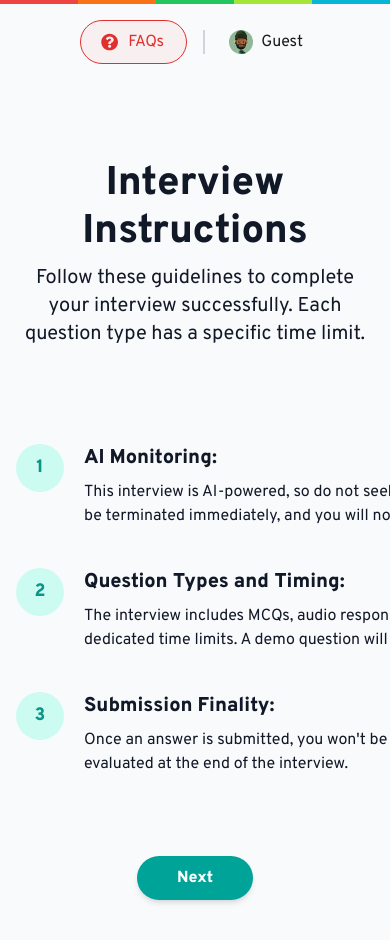
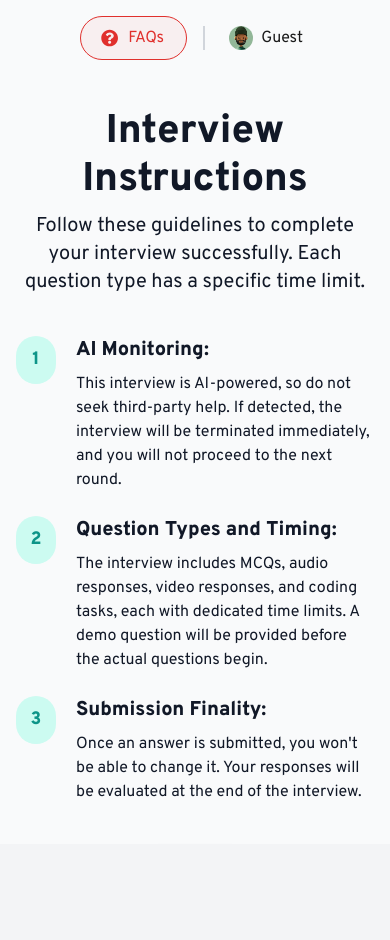
Before and after one commit to Asha-deepthi/GA_Frontend, a React (Vite) app: page /instructionscreen/1 in a window 390 px wide. After the commit the page ends 844 px from the top, so only its background shows below. Built offline with nearby package versions, Linux system fonts and the light colour scheme.

Commit message:
scrolling removed

```diff
--- a/src/Test_execution/ConnectionStrength.jsx
+++ b/src/Test_execution/ConnectionStrength.jsx
@@ -192,7 +192,7 @@ export default function ConnectionStrengthScreen() {
           </button>
           <div className="h-6 w-px bg-gray-300" />
           <div className="flex items-center gap-2">
-            <img src="images/profilepic.png" alt="Avatar" className="w-6 h-6 rounded-full" />
+            <img src="/images/profilepic.png" alt="Avatar" className="w-6 h-6 rounded-full" />
             <span className="text-gray-900 text-base font-medium">{userName ?? 'Loading...'}</span>
           </div>
         </div>
--- a/src/Test_execution/InstructionScreen.jsx
+++ b/src/Test_execution/InstructionScreen.jsx
@@ -90,7 +90,7 @@ export default function InstructionScreen({ onNext, onBack }) {
     }
   };
   return (
-    <div className="relative w-screen min-h-screen bg-gray-50 overflow-y-auto font-overpass">
+    <div className="relative w-screen h-screen bg-gray-50 overflow-hidden font-overpass flex flex-col">
       {/* Top Colored Bar */}
       <div className="sticky top-0 left-0 w-full flex h-1 z-10">
         <div className="flex-1 bg-red-500" />
@@ -174,7 +174,7 @@ export default function InstructionScreen({ onNext, onBack }) {
       </header>
 
       {/* Title & Subtitle */}
-      <div className="mx-auto text-center mt-20 max-w-[856px] px-4">
+      <div className="mx-auto text-center mt-8 max-w-[856px] px-4">
         <h1 className="text-[40px] leading-[48px] font-bold text-gray-900">Interview Instructions</h1>
         <p className="mt-2 text-[20px] leading-[28px] text-gray-900">
           Follow these guidelines to complete your interview successfully. Each question type has a specific time limit.
@@ -182,7 +182,7 @@ export default function InstructionScreen({ onNext, onBack }) {
       </div>
 
       {/* Instruction List */}
-      <div className="mt-24 mx-auto w-[854px] flex flex-col gap-10 px-4">
+      <div className="mt-10 mx-auto w-full max-w-[854px] flex flex-col gap-6 px-4">
         {instructions.map((item, idx) => (
           <div
             key={idx}
@@ -191,7 +191,7 @@ export default function InstructionScreen({ onNext, onBack }) {
             <div className="w-12 h-12 rounded-full bg-teal-100 flex items-center justify-center text-teal-600 font-bold text-lg">
               {idx + 1}
             </div>
-            <div className="flex flex-col gap-2 w-[660px]">
+            <div className="flex flex-col gap-2 w-full max-w-[660px]">
               <p className="text-[20px] leading-[28px] font-bold text-gray-900">{item.title}</p>
               <p className="text-[16px] leading-[24px] text-gray-900">{item.text}</p>
             </div>
@@ -200,7 +200,7 @@ export default function InstructionScreen({ onNext, onBack }) {
       </div>
 
       {/* Next Button */}
-      <div className="flex justify-center mt-20 mb-10">
+      <div className="flex justify-center mt-10 mb-6">
         <button
           onClick={handleAccept}
           className="px-10 py-2.5 rounded-full text-white text-[16px] leading-[24px] font-semibold shadow-md hover:shadow-lg transition-all"
--- a/src/Test_execution/TutorialScreen.jsx
+++ b/src/Test_execution/TutorialScreen.jsx
@@ -23,7 +23,7 @@ export default function VideoInterviewGuide() {
     }
   };
   return (
-    <div className="relative w-screen min-h-screen bg-white overflow-y-auto overflow-x-hidden font-overpass">
+    <div className="relative w-screen h-screen bg-white overflow-hidden font-overpass flex flex-col">
       {/* Top Colored Bar */}
       <div className="sticky top-0 left-0 w-full flex h-[10px] z-10">
         <div className="flex-1 bg-red-500" />
@@ -57,7 +57,7 @@ export default function VideoInterviewGuide() {
 
       {/* Main Content */}
 {/* Main Content */}
-<div className="w-full min-h-[728px] px-4 sm:px-8 lg:px-0 mx-auto flex flex-col items-center gap-[60px] mt-5 max-w-[856px]">
+<div className="w-full flex-1 px-4 sm:px-8 lg:px-0 mx-auto flex flex-col items-center gap-6 justify-center max-w-[856px] overflow-hidden">
   {/* Heading and Paragraph */}
   <div className="w-full flex flex-col items-center gap-[10px]">
     <h1 className="text-[32px] sm:text-[36px] md:text-[40px] leading-[44px] md:leading-[48px] font-extrabold text-gray-900 text-center">
@@ -74,7 +74,7 @@ export default function VideoInterviewGuide() {
     <img
       src="/images/video.png"
       alt="AI Interview Guide"
-      className="w-full h-full object-cover"
+      className="w-full max-h-[300px] object-contain"
     />
   </div>
 
--- a/src/Test_execution/WelcomeScreen.jsx
+++ b/src/Test_execution/WelcomeScreen.jsx
@@ -21,7 +21,7 @@ const WelcomeScreen = () => {
         }
     };
   return (
-    <div className="w-screen min-h-screen bg-white flex flex-col items-center px-4 pt-6 font-overpass relative overflow-hidden">
+    <div className="w-screen h-screen bg-white flex flex-col items-center px-4 pt-6 font-overpass relative overflow-hidden">
       {/* Top Color Bar */}
       <div className="w-full h-[10px] flex absolute top-0 left-0 z-10">
         <div className="flex-1 bg-red-500" />
@@ -43,7 +43,7 @@ const WelcomeScreen = () => {
       </header>
 
       {/* Main Content */}
-      <div className="w-full flex flex-col items-center justify-center mt-8 px-4 md:px-0 max-w-[456px]">
+      <div className="w-full flex-1 flex flex-col items-center justify-center px-4 md:px-0 max-w-[456px] overflow-hidden">
         {/* Heading */}
         <div className="flex flex-col items-center justify-center gap-2 text-center">
           <h1 className="text-black font-extrabold text-[40px] leading-[48px] flex items-center gap-2">
@@ -60,7 +60,7 @@ const WelcomeScreen = () => {
         </div>
 
         {/* Interview Box */}
-        <div className="mt-20 mb-40 w-full h-[340px] p-6 rounded-xl border border-r-4 border-b-4 border-teal-500 shadow-[4px_4px_10px_rgba(0,0,0,0.1)] bg-teal-50 bg-opacity-[0.97] flex flex-col justify-between">
+        <div className="my-auto w-full max-h-[340px] p-6 rounded-xl border border-r-4 border-b-4 border-teal-500 shadow-[4px_4px_10px_rgba(0,0,0,0.1)] bg-teal-50 bg-opacity-[0.97] flex flex-col justify-between">
           <div>
             <h2 className="text-black font-bold text-[28px] leading-[36px] mb-2">
               Accept Your Interview
```
